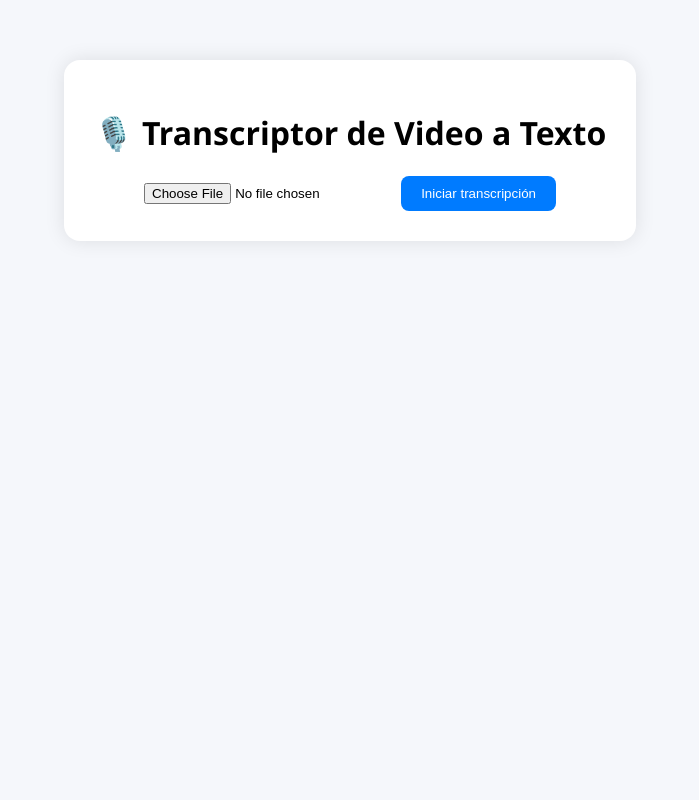
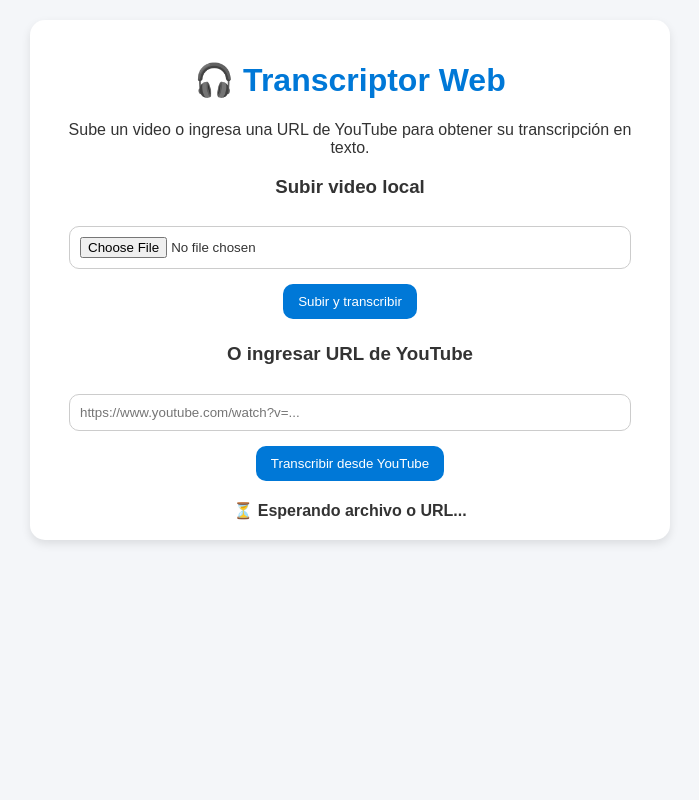
Before and after one commit to et-mohedano/Transcriptor-web, a Flask app: page / in a window 1280 px wide. Shown: the whole page, without its empty margins (290-989 px from the left). Run offline with Flask 3, Linux system fonts and the light colour scheme.

Commit message:
Implement YouTube video processing and enhance local video upload features

```diff
--- a/app.py
+++ b/app.py
@@ -11,25 +11,40 @@
 os.makedirs(UPLOAD_FOLDER, exist_ok=True)
 os.makedirs(OUTPUT_FOLDER, exist_ok=True)
 
-# Variable global para el progreso
-progress_status = {"status": "idle", "message": "Esperando archivo..."}
+# Estado global de progreso
+progress_status = {"status": "idle", "message": "Esperando archivo o URL..."}
 
 
 def convert_video_to_audio(video_path, audio_path):
-    command = [
-        "ffmpeg", "-y", "-i", video_path, "-q:a", "0", "-map", "a", audio_path
-    ]
+    """Convierte video local a audio"""
+    command = ["ffmpeg", "-y", "-i", video_path, "-q:a", "0", "-map", "a", audio_path]
     subprocess.run(command, stdout=subprocess.PIPE, stderr=subprocess.PIPE, check=True)
     return audio_path
 
 
+def download_audio_from_youtube(youtube_url, output_path):
+    """Descarga solo el audio de un video de YouTube"""
+    command = [
+        "yt-dlp",
+        "-f", "bestaudio",
+        "--extract-audio",
+        "--audio-format", "mp3",
+        "-o", output_path,
+        youtube_url
+    ]
+    subprocess.run(command, stdout=subprocess.PIPE, stderr=subprocess.PIPE, check=True)
+    return output_path
+
+
 def transcribe_audio(audio_path, language="es"):
+    """Transcribe audio con Whisper"""
     model = whisper.load_model("base")
     result = model.transcribe(audio_path, language=language)
     return result["text"]
 
 
 def process_video(video_path, output_txt_path):
+    """Procesa video local"""
     global progress_status
     try:
         progress_status = {"status": "processing", "message": "🎧 Convirtiendo video a audio..."}
@@ -42,7 +57,26 @@
         with open(output_txt_path, "w", encoding="utf-8") as f:
             f.write(transcription)
 
-        progress_status = {"status": "done", "message": "✅ Transcripción completada"}
+        progress_status = {"status": "done", "message": "✅ Transcripción completada", "text": transcription}
+    except Exception as e:
+        progress_status = {"status": "error", "message": f"⚠️ Error: {str(e)}"}
+
+
+def process_youtube_video(youtube_url, output_txt_path):
+    """Procesa video desde URL de YouTube"""
+    global progress_status
+    try:
+        progress_status = {"status": "processing", "message": "🎥 Descargando audio de YouTube..."}
+        audio_path = os.path.join(OUTPUT_FOLDER, "yt_audio.mp3")
+        download_audio_from_youtube(youtube_url, audio_path)
+
+        progress_status = {"status": "processing", "message": "🧠 Transcribiendo audio con Whisper..."}
+        transcription = transcribe_audio(audio_path, language="es")
+
+        with open(output_txt_path, "w", encoding="utf-8") as f:
+            f.write(transcription)
+
+        progress_status = {"status": "done", "message": "✅ Transcripción de YouTube completada", "text": transcription}
     except Exception as e:
         progress_status = {"status": "error", "message": f"⚠️ Error: {str(e)}"}
 
@@ -54,6 +88,7 @@
 
 @app.route("/upload", methods=["POST"])
 def upload():
+    """Carga y procesa video local"""
     global progress_status
     video = request.files["video"]
     if not video:
@@ -65,20 +100,40 @@
     video.save(video_path)
     progress_status = {"status": "processing", "message": "📤 Archivo recibido. Iniciando proceso..."}
 
-    # Ejecutar proceso en segundo plano
     thread = Thread(target=process_video, args=(video_path, txt_path))
     thread.start()
 
     return jsonify({"message": "Archivo cargado y proceso iniciado."})
 
 
+@app.route("/youtube", methods=["POST"])
+def youtube():
+    """Procesa video desde URL de YouTube"""
+    global progress_status
+    data = request.get_json()
+    youtube_url = data.get("url")
+
+    if not youtube_url:
+        return jsonify({"error": "No se recibió ninguna URL de YouTube."}), 400
+
+    txt_path = os.path.join(OUTPUT_FOLDER, "yt_transcription.txt")
+    progress_status = {"status": "processing", "message": "📥 URL recibida. Iniciando descarga..."}
+
+    thread = Thread(target=process_youtube_video, args=(youtube_url, txt_path))
+    thread.start()
+
+    return jsonify({"message": "Proceso iniciado para URL de YouTube."})
+
+
 @app.route("/progress")
 def progress():
+    """Consulta el estado de progreso"""
     return jsonify(progress_status)
 
 
 @app.route("/download")
 def download():
+    """Descarga archivo TXT final"""
     txt_path = os.path.join(OUTPUT_FOLDER, "transcription.txt")
     if os.path.exists(txt_path):
         return send_file(txt_path, as_attachment=True)
@@ -87,5 +142,5 @@
 
 
 if __name__ == "__main__":
-    port = int(os.environ.get("PORT", 8080))
-    app.run(host="0.0.0.0", port=port, debug=False)
+    port = int(os.environ.get("PORT", 5000))
+    app.run(host="0.0.0.0", port=port, debug=True)
--- a/requirements.txt
+++ b/requirements.txt
@@ -2,3 +2,4 @@
 openai-whisper
 ffmpeg-python
 gunicorn
+yt-dlp
--- a/static/style.css
+++ b/static/style.css
@@ -1,100 +1,70 @@
 body {
-  font-family: 'Segoe UI', sans-serif;
-  background-color: #f5f7fb;
-  display: flex;
-  justify-content: center;
-  align-items: flex-start;
-  height: 100vh;
+    font-family: Arial, sans-serif;
+    background: #f4f6f9;
+    color: #333;
     margin: 0;
+    padding: 20px;
+    text-align: center;
 }
 
 .container {
-  margin-top: 60px;
-  max-width: 700px;
+    max-width: 600px;
+    margin: auto;
     background: white;
-  padding: 30px;
-  border-radius: 16px;
-  box-shadow: 0 0 20px rgba(0,0,0,0.1);
-  text-align: center;
+    border-radius: 15px;
+    padding: 20px;
+    box-shadow: 0 4px 10px rgba(0,0,0,0.1);
 }
 
-button {
-  background: #007bff;
-  color: white;
-  padding: 10px 20px;
-  border: none;
-  border-radius: 8px;
-  cursor: pointer;
-  transition: background 0.3s ease;
+h1 {
+    color: #0078d7;
 }
 
-button:hover {
-  background: #0056b3;
+input[type="file"], input[type="text"], textarea {
+    width: 90%;
+    margin: 10px 0;
+    padding: 10px;
+    border-radius: 10px;
+    border: 1px solid #ccc;
 }
 
-.hidden {
-  display: none;
+button, a {
+    display: inline-block;
+    background: #0078d7;
+    color: white;
+    border: none;
+    border-radius: 10px;
+    padding: 10px 15px;
+    cursor: pointer;
+    text-decoration: none;
+    margin: 5px;
 }
 
-.progress-bar {
-  width: 100%;
-  height: 20px;
-  background-color: #e6e6e6;
-  border-radius: 10px;
-  margin-top: 20px;
-  overflow: hidden;
-}
-
-#progress {
-  height: 100%;
-  width: 0%;
-  background-color: #007bff;
-  transition: width 0.5s ease;
-}
-
-#status-text {
-  margin-top: 10px;
-  color: #333;
+button:hover, a:hover {
+    background: #005ea0;
 }
 
 textarea {
     width: 100%;
     height: 250px;
-  margin-top: 15px;
-  padding: 10px;
-  border-radius: 8px;
-  border: 1px solid #ddd;
-  resize: vertical;
-  font-family: monospace;
-  font-size: 14px;
-  color: #333;
-  background-color: #f8f9fa;
+    resize: none;
 }
 
-.button-group {
-  display: flex;
-  justify-content: center;
-  gap: 10px;
+#progress {
     margin-top: 15px;
+    font-size: 16px;
+    font-weight: bold;
 }
 
-.copy-btn {
-  background: #17a2b8;
+@media (max-width: 600px) {
+    .container {
+        width: 95%;
+        padding: 15px;
     }
-
-.copy-btn:hover {
-  background: #138496;
+    h1 {
+        font-size: 22px;
     }
-
-.download {
-  display: inline-block;
-  text-decoration: none;
-  background: #28a745;
-  color: white;
-  padding: 10px 15px;
-  border-radius: 8px;
+    textarea {
+        height: 200px;
     }
-
-.download:hover {
-  background: #218838;
 }
--- a/templates/index.html
+++ b/templates/index.html
@@ -1,39 +1,85 @@
 <!DOCTYPE html>
 <html lang="es">
 <head>
-  <meta charset="UTF-8" />
-  <meta name="viewport" content="width=device-width, initial-scale=1.0" />
-  <title>Transcriptor con Whisper (Flask + AJAX)</title>
-  <link rel="stylesheet" href="{{ url_for('static', filename='style.css') }}" />
+    <meta charset="UTF-8">
+    <meta name="viewport" content="width=device-width, initial-scale=1.0">
+    <title>Transcriptor Web</title>
+    <link rel="stylesheet" href="{{ url_for('static', filename='style.css') }}">
 </head>
 <body>
-  <div class="container">
-    <h1>🎙️ Transcriptor de Video a Texto</h1>
+    <div class="container">
+        <h1>🎧 Transcriptor Web</h1>
+        <p>Sube un video o ingresa una URL de YouTube para obtener su transcripción en texto.</p>
 
-    <form id="uploadForm" enctype="multipart/form-data">
-      <input type="file" name="video" id="video" accept="video/*" required />
-      <button type="submit">Iniciar transcripción</button>
-    </form>
+        <h3>Subir video local</h3>
+        <input type="file" id="videoInput" accept="video/*">
+        <button onclick="uploadVideo()">Subir y transcribir</button>
 
-    <div id="progress-container" class="hidden">
-      <div class="progress-bar">
-        <div id="progress"></div>
-      </div>
-      <p id="status-text">Esperando archivo...</p>
+        <h3>O ingresar URL de YouTube</h3>
+        <input type="text" id="youtubeUrl" placeholder="https://www.youtube.com/watch?v=...">
+        <button onclick="processYouTube()">Transcribir desde YouTube</button>
+
+        <div id="progress">⏳ Esperando archivo o URL...</div>
+
+        <div id="resultBox" style="display:none;">
+            <h3>📝 Transcripción</h3>
+            <textarea id="transcriptionText" readonly></textarea>
+            <div class="actions">
+                <button onclick="copyText()">📋 Copiar texto</button>
+                <a id="downloadLink" href="#" download>📄 Descargar TXT</a>
+            </div>
+        </div>
     </div>
 
-    <div id="result" class="hidden">
-      <h2>📝 Transcripción completada</h2>
+    <script>
+        function uploadVideo() {
+            const file = document.getElementById("videoInput").files[0];
+            if (!file) return alert("Selecciona un archivo de video primero.");
 
-      <textarea id="transcriptionBox" readonly></textarea>
+            const formData = new FormData();
+            formData.append("video", file);
 
-      <div class="button-group">
-        <button id="copyButton" class="copy-btn">📋 Copiar texto</button>
-        <a id="downloadLink" href="/download" class="download" target="_blank">⬇️ Descargar TXT</a>
-      </div>
-    </div>
-  </div>
+            fetch("/upload", { method: "POST", body: formData })
+                .then(r => r.json())
+                .then(() => checkProgress());
+        }
 
-  <script src="{{ url_for('static', filename='script.js') }}"></script>
+        function processYouTube() {
+            const url = document.getElementById("youtubeUrl").value.trim();
+            if (!url) return alert("Ingresa una URL válida de YouTube.");
+
+            fetch("/youtube", {
+                method: "POST",
+                headers: {"Content-Type": "application/json"},
+                body: JSON.stringify({ url })
+            })
+            .then(r => r.json())
+            .then(() => checkProgress());
+        }
+
+        function checkProgress() {
+            const interval = setInterval(() => {
+                fetch("/progress")
+                    .then(r => r.json())
+                    .then(data => {
+                        document.getElementById("progress").textContent = data.message;
+                        if (data.status === "done") {
+                            clearInterval(interval);
+                            document.getElementById("resultBox").style.display = "block";
+                            document.getElementById("transcriptionText").value = data.text || "";
+                            document.getElementById("downloadLink").href = "/download";
+                        }
+                        if (data.status === "error") clearInterval(interval);
+                    });
+            }, 2000);
+        }
+
+        function copyText() {
+            const text = document.getElementById("transcriptionText");
+            text.select();
+            document.execCommand("copy");
+            alert("Texto copiado al portapapeles ✅");
+        }
+    </script>
 </body>
 </html>
```
Lines whose indentation alone changed are shown as unchanged.
